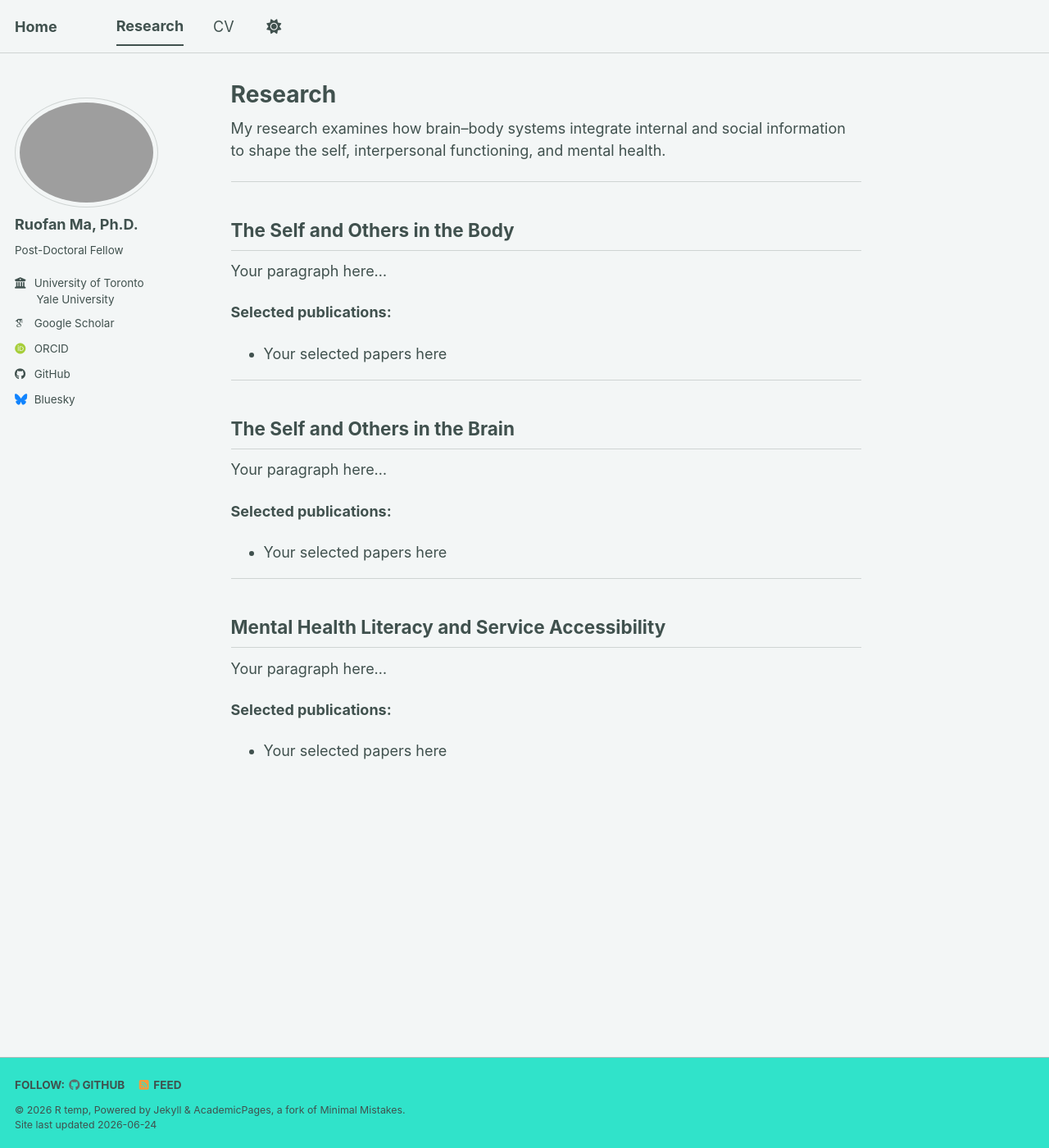
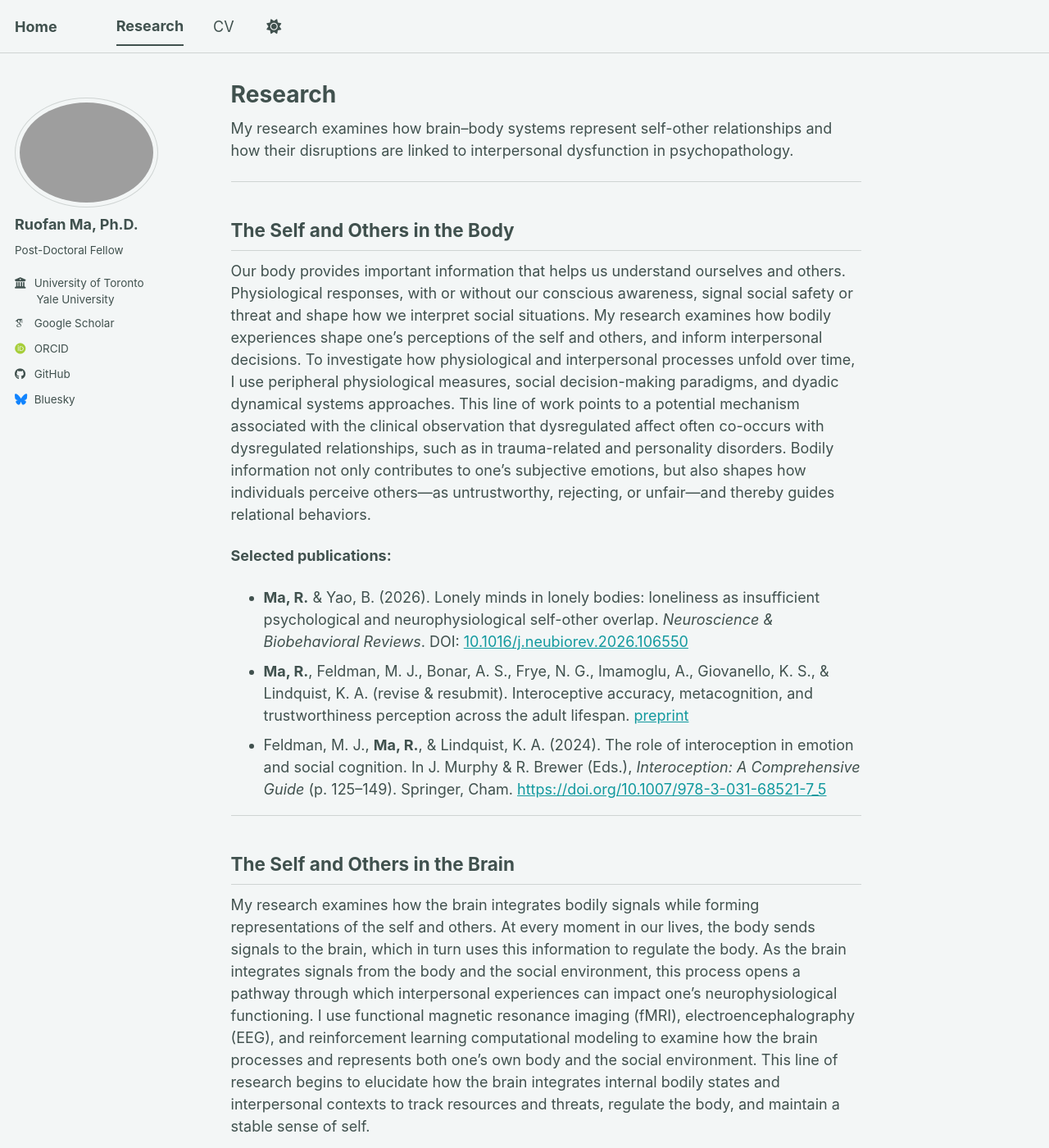
Before and after one commit to ruofanma/ruofanma.github.io, a Jekyll site: the page built from _pages/research.md, in a window 1280 px wide and 1400 px high. Shown: the whole window at 82% size. Built offline with Jekyll 4.4.1, drawn with Linux system fonts in a browser that asks for light colours; some web fonts are replaced; a script bundle is joined from its source files by our own code; library files that are not in the unit come from our copies; some of the changed text lies outside the part shown.

Commit message:
Update research.md

```diff
--- a/_pages/research.md
+++ b/_pages/research.md
@@ -4,31 +4,38 @@ permalink: /research/
 layout: single
 ---
 
-My research examines how brain–body systems integrate internal and social information to shape the self, interpersonal functioning, and mental health.
+My research examines how brain–body systems represent self-other relationships and how their disruptions are linked to interpersonal dysfunction in psychopathology.
 
 ---
 
 ## The Self and Others in the Body
 
-Your paragraph here...
+Our body provides important information that helps us understand ourselves and others. Physiological responses, with or without our conscious awareness, signal social safety or threat and shape how we interpret social situations. My research examines how bodily experiences shape one’s perceptions of the self and others, and inform interpersonal decisions. To investigate how physiological and interpersonal processes unfold over time, I use peripheral physiological measures, social decision-making paradigms, and dyadic dynamical systems approaches. This line of work points to a potential mechanism associated with the clinical observation that dysregulated affect often co-occurs with dysregulated relationships, such as in trauma-related and personality disorders. Bodily information not only contributes to one’s subjective emotions, but also shapes how individuals perceive others—as untrustworthy, rejecting, or unfair—and thereby guides relational behaviors.
 
 **Selected publications:**
-- Your selected papers here
+- **Ma, R.** & Yao, B. (2026). Lonely minds in lonely bodies: loneliness as insufficient psychological and neurophysiological self-other overlap. *Neuroscience & Biobehavioral Reviews*. DOI: [10.1016/j.neubiorev.2026.106550](https://doi.org/10.1016/j.neubiorev.2026.106550)
+- **Ma, R.**, Feldman, M. J., Bonar, A. S., Frye, N. G., Imamoglu, A., Giovanello, K. S., & Lindquist, K. A. (revise & resubmit). Interoceptive accuracy, metacognition, and trustworthiness perception across the adult lifespan. [preprint](https://osf.io/preprints/psyarxiv/58hza_v2)
+- Feldman, M. J., **Ma, R.**, & Lindquist, K. A. (2024).  The role of interoception in emotion and social cognition. In J. Murphy & R. Brewer (Eds.), *Interoception: A Comprehensive Guide* (p. 125–149). Springer, Cham. [https://doi.org/10.1007/978-3-031-68521-7_5](https://doi.org/10.1007/978-3-031-68521-7_5)
 
 ---
 
 ## The Self and Others in the Brain
 
-Your paragraph here...
+My research examines how the brain integrates bodily signals while forming representations of the self and others. At every moment in our lives, the body sends signals to the brain, which in turn uses this information to regulate the body. As the brain integrates signals from the body and the social environment, this process opens a pathway through which interpersonal experiences can impact one’s neurophysiological functioning. I use functional magnetic resonance imaging (fMRI), electroencephalography (EEG), and reinforcement learning computational modeling to examine how the brain processes and represents both one’s own body and the social environment. This line of research begins to elucidate how the brain integrates internal bodily states and interpersonal contexts to track resources and threats, regulate the body, and maintain a stable sense of self.
 
 **Selected publications:**
-- Your selected papers here
+- **Ma, R.**, West, T. N., Wulfekuhle, G. E., Escalante, Y. Y., Cascone, A. D., Frye, N. G., Leshin, J., Fredrickson, B. L., Cohen, J. R., & Lindquist, K. A. (2026). Loneliness exacerbates age differences in the allostatic-interoceptive system during induced affect. *Social Cognitive and Affective Neuroscience*. [https://doi.org/10.1093/scan/nsaf124](https://doi.org/10.1093/scan/nsaf124)
+- Flannery, J. S., Escalante, E. S., **Ma., R.**, Lindquist, K. A., & Telzer, E. H. (2026). Striatal prediction error tracking moderates the influence of social exposure on adolescent substance use curiosity. *Human Brain Mapping*. [http://dx.doi.org/10.1002/hbm.70545](http://dx.doi.org/10.1002/hbm.70545)
+- Luo, J., **Ma, R.**, Feldman, M. J., Flannery, J. S., Telzer, E. H., & Lindquist, K. A. (under review). Interoception predicts the neural representation of self and other in adolescence.
 
 ---
 
 ## Mental Health Literacy and Service Accessibility
 
-Your paragraph here...
+To advance the translation of basic science research, I examine how the public perceives and engages with mental health and neuroscience knowledge, and how mental health literacy, stigma, and sociocultural factors influence access to care. Using implementation science frameworks, I study how individuals understand psychological symptoms and how these beliefs shape help-seeking behavior. This work aims to identify ways to more effectively communicate mental health knowledge and align clinical science and service provision with how people understand mental health.
 
 **Selected publications:**
-- Your selected papers here
+- **Ma, R.**, & Else-Quest, N. M. (2024). Destigmatizing borderline personality disorder with social justice and intersectional cultural humility: How researchers can construct and deconstruct stigma. *Feminism & Psychology*, 35(1), 3-21. [https://doi.org/10.1177/09593535241278213](https://doi.org/10.1177/09593535241278213)
+- **Ma, R.**, Oakman, J. M., Zhang, X., Zhang, M., Chen, W., & Buchanan, N. T. (2021). Narratives from COVID-19 frontline healthcare workers in China: Lessons for the mental health system from first responders’ challenges, perception of mental health assistance, coping and resilience. *Traumatology*. [https://doi.org/10.1037/trm0000343](https://doi.org/10.1037/trm0000343)
+- **Ma, R.**, Zhang, M., Oakman, J. M., Wang, J., Zhu, S., Zhao, C., Hu, Z., & Buchanan, N. T. (2021). Eating disorders treatment experiences and social support: Perspectives from service seekers in mainland China. *International Journal of Eating Disorders*, 1– 12. [https://doi.org/10.1002/eat.23565](https://doi.org/10.1002/eat.23565)
+- **Ma, R.**, Nguyen, R., & Oakman, J. M. (2020). Dissemination strategies and usage of psychological assistance hotlines during the COVID-19 outbreak in China. *Frontiers in Communication*, 5, 60. [https://doi.org/10.3389/fcomm.2020.00060](https://doi.org/10.3389/fcomm.2020.00060)
```
